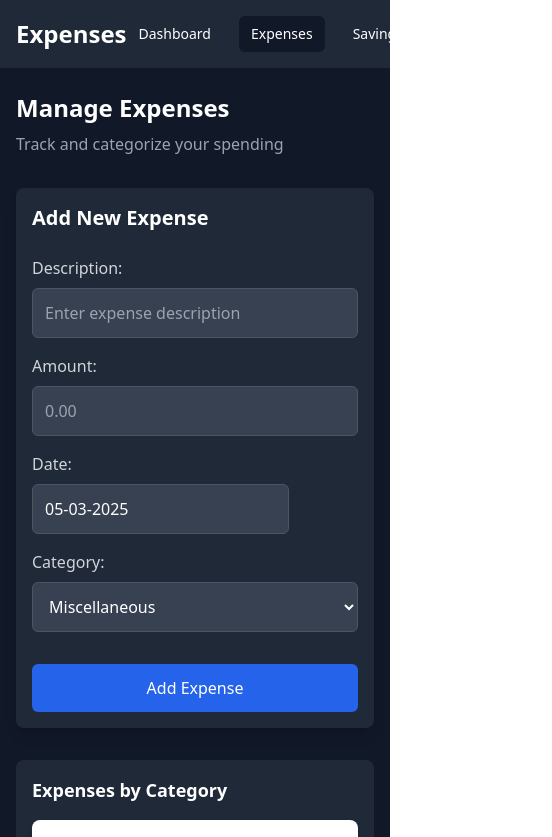
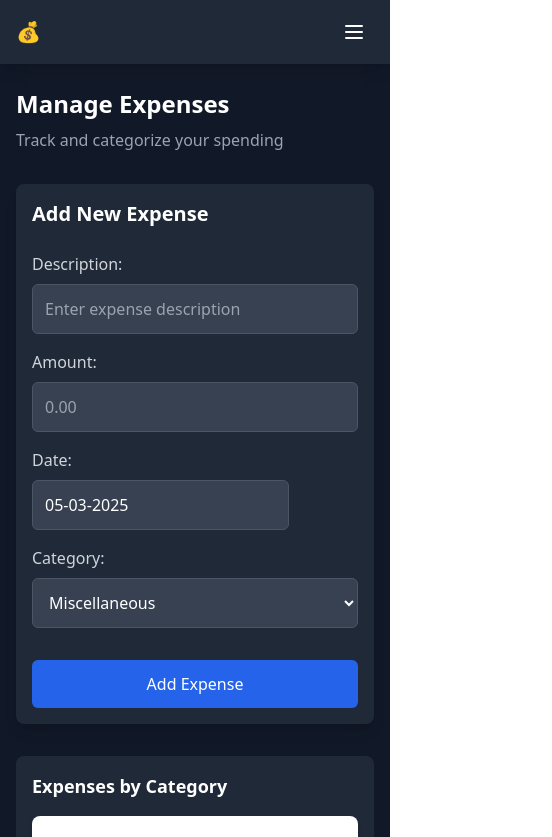
Before and after one commit to vasusumeet/Personal_Finance_App, a React (Vite) app in the folder Frontend/: page /Expenses in a window 390 px wide. Shown: the top 837 px of the page, 552 px wide, since content can reach past the window. Built offline with nearby package versions, Linux system fonts and the light colour scheme.

Commit message:
Adjusted Navbar for mobile

```diff
--- a/Frontend/src/Components/navbar.jsx
+++ b/Frontend/src/Components/navbar.jsx
@@ -1,14 +1,15 @@
 import React, { useState, useEffect, useContext } from 'react';
 import { Link, useLocation, useNavigate } from 'react-router-dom';
 import { UserContext } from '../UserContext';
-import { User, ChevronDown, ChevronUp, LogOut } from 'lucide-react';
+import { User, ChevronDown, ChevronUp, LogOut, Menu, X } from 'lucide-react';
 
 function Navbar() {
   const location = useLocation();
   const navigate = useNavigate();
   const [active, setActive] = useState('Dashboard');
   const { user, setUser } = useContext(UserContext);
-  const [isOpen, setIsOpen] = useState(false);
+  const [isUserDropdownOpen, setIsUserDropdownOpen] = useState(false);
+  const [isMobileMenuOpen, setIsMobileMenuOpen] = useState(false);
 
   useEffect(() => {
     const currentPath = location.pathname.replace('/', '') || 'Dashboard';
@@ -17,73 +18,80 @@ function Navbar() {
 
   const handleClick = (section) => {
     setActive(section);
+    setIsMobileMenuOpen(false); // Close mobile menu when navigating
   };
 
-  const toggleDropdown = () => {
-    setIsOpen(!isOpen);
+  const toggleUserDropdown = () => {
+    setIsUserDropdownOpen(!isUserDropdownOpen);
+  };
+
+  const toggleMobileMenu = () => {
+    setIsMobileMenuOpen(!isMobileMenuOpen);
   };
 
   const handleLogout = () => {
     localStorage.removeItem('user');
     localStorage.removeItem('token');
     setUser(null);
-    setIsOpen(false);
+    setIsUserDropdownOpen(false);
+    setIsMobileMenuOpen(false);
     navigate('/');
   };
 
+  const navLinks = [
+    { to: '/Dashboard', label: 'Dashboard', key: 'Dashboard' },
+    { to: '/Expenses', label: 'Expenses', key: 'Expenses' },
+    { to: '/Savings', label: 'Savings', key: 'Savings' },
+    { to: '/Salary', label: 'Income', key: 'Salary' }
+  ];
+
   return (
-    <nav className="bg-gray-800 p-4">
-      <div className="container mx-auto flex justify-between items-center">
-        <h1 className="text-white text-2xl font-bold">{active}</h1>
-        <div className="flex space-x-4">
+    <nav className="bg-gray-800 shadow-lg">
+      <div className="container mx-auto px-4">
+        <div className="flex justify-between items-center h-16">
+          {/* Logo/Brand */}
+          <div className="flex items-center">
+            <h1 className="text-white text-xl md:text-2xl font-bold">
+              <span className="md:hidden">💰</span>
+              <span className="hidden md:inline">Personal Finance</span>
+            </h1>
+          </div>
+
+          {/* Desktop Navigation */}
+          <div className="hidden md:flex items-center space-x-4">
+            {navLinks.map((link) => (
               <Link
-            to="/Dashboard"
-            className={`text-white px-3 py-2 rounded-md text-sm font-medium hover:bg-white hover:text-black ${active === 'Dashboard' ? 'bg-gray-900' : ''}`}
-            onClick={() => handleClick('Dashboard')}
+                key={link.key}
+                to={link.to}
+                className={`text-white px-3 py-2 rounded-md text-sm font-medium transition-colors hover:bg-gray-700 ${
+                  active === link.key ? 'bg-gray-900' : ''
+                }`}
+                onClick={() => handleClick(link.key)}
               >
-            Dashboard
+                {link.label}
               </Link>
-          <Link
-            to="/Expenses"
-            className={`text-white px-3 py-2 rounded-md text-sm font-medium hover:bg-white hover:text-black ${active === 'Expenses' ? 'bg-gray-900' : ''}`}
-            onClick={() => handleClick('Expenses')}
-          >
-            Expenses
-          </Link>
-          <Link
-            to="/Savings"
-            className={`text-white px-3 py-2 rounded-md text-sm font-medium hover:bg-white hover:text-black ${active === 'Saving' ? 'bg-gray-900' : ''}`}
-            onClick={() => handleClick('Saving')}
-          >
-            Saving
-          </Link>
-          <Link
-            to="/Salary"
-            className={`text-white px-3 py-2 rounded-md text-sm font-medium hover:bg-white hover:text-black ${active === 'Salary' ? 'bg-gray-900' : ''}`}
-            onClick={() => handleClick('Salary')}
-          >
-            Salary
-          </Link>
+            ))}
+
+            {/* Desktop User Dropdown */}
             <div className="relative">
               <button
-              className="flex items-center gap-2 text-white"
-              onClick={toggleDropdown}
+                className="flex items-center gap-2 text-white hover:bg-gray-700 px-3 py-2 rounded-md transition-colors"
+                onClick={toggleUserDropdown}
               >
-              <User className="w-6 h-6" />
-              {isOpen ? <ChevronUp className="w-4 h-4" /> : <ChevronDown className="w-4 h-4" />}
+                <User className="w-5 h-5" />
+                <span className="hidden lg:inline">{user?.username}</span>
+                {isUserDropdownOpen ? <ChevronUp className="w-4 h-4" /> : <ChevronDown className="w-4 h-4" />}
               </button>
 
-            {isOpen && user && (
-              <div className="absolute right-0 mt-2 w-48 bg-white rounded-lg shadow-lg py-2 z-50">
-                <p className="px-4 py-2 text-sm text-gray-800">
-                  <strong>Username:</strong> {user.username}
-                </p>
-                <p className="px-4 py-2 text-sm text-gray-800">
-                  <strong>Email:</strong> {user.email}
-                </p>
+              {isUserDropdownOpen && user && (
+                <div className="absolute right-0 mt-2 w-64 bg-white rounded-lg shadow-lg py-2 z-50 border border-gray-200">
+                  <div className="px-4 py-3 border-b border-gray-200">
+                    <p className="text-sm font-medium text-gray-900">{user.username}</p>
+                    <p className="text-sm text-gray-500 truncate">{user.email}</p>
+                  </div>
                   <button
                     onClick={handleLogout}
-                  className="flex items-center w-full px-4 py-2 text-sm text-red-600 hover:bg-gray-100"
+                    className="flex items-center w-full px-4 py-2 text-sm text-red-600 hover:bg-red-50 transition-colors"
                   >
                     <LogOut className="w-4 h-4 mr-2" />
                     Logout
@@ -92,6 +100,54 @@ function Navbar() {
               )}
             </div>
           </div>
+
+          {/* Mobile menu button */}
+          <div className="md:hidden">
+            <button
+              onClick={toggleMobileMenu}
+              className="text-white hover:bg-gray-700 p-2 rounded-md transition-colors"
+            >
+              {isMobileMenuOpen ? <X className="w-6 h-6" /> : <Menu className="w-6 h-6" />}
+            </button>
+          </div>
+        </div>
+
+        {/* Mobile Navigation Menu */}
+        {isMobileMenuOpen && (
+          <div className="md:hidden border-t border-gray-700">
+            <div className="px-2 pt-2 pb-3 space-y-1">
+              {navLinks.map((link) => (
+                <Link
+                  key={link.key}
+                  to={link.to}
+                  className={`block text-white px-3 py-2 rounded-md text-base font-medium transition-colors hover:bg-gray-700 ${
+                    active === link.key ? 'bg-gray-900' : ''
+                  }`}
+                  onClick={() => handleClick(link.key)}
+                >
+                  {link.label}
+                </Link>
+              ))}
+
+              {/* Mobile User Section */}
+              {user && (
+                <div className="border-t border-gray-700 pt-4 mt-4">
+                  <div className="px-3 py-2">
+                    <p className="text-sm font-medium text-white">{user.username}</p>
+                    <p className="text-sm text-gray-400 truncate">{user.email}</p>
+                  </div>
+                  <button
+                    onClick={handleLogout}
+                    className="flex items-center w-full px-3 py-2 text-sm text-red-400 hover:bg-gray-700 rounded-md transition-colors"
+                  >
+                    <LogOut className="w-4 h-4 mr-2" />
+                    Logout
+                  </button>
+                </div>
+              )}
+            </div>
+          </div>
+        )}
       </div>
     </nav>
   );
```
Lines whose indentation alone changed are shown as unchanged.
